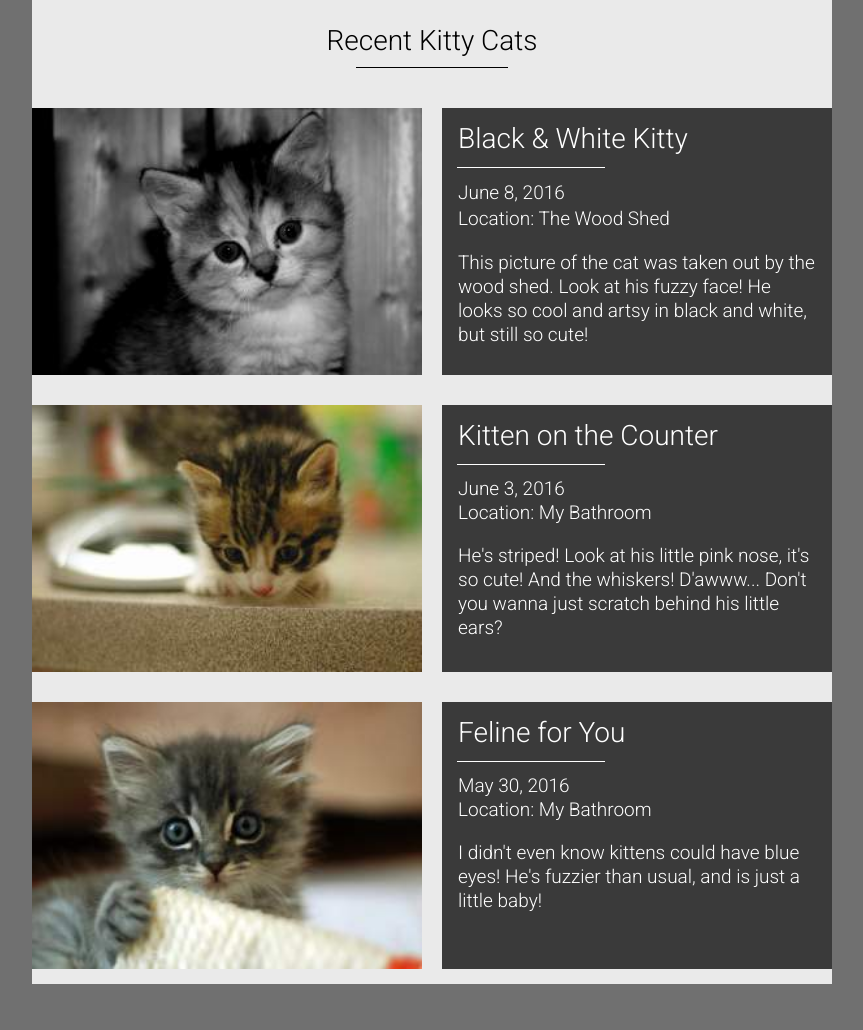
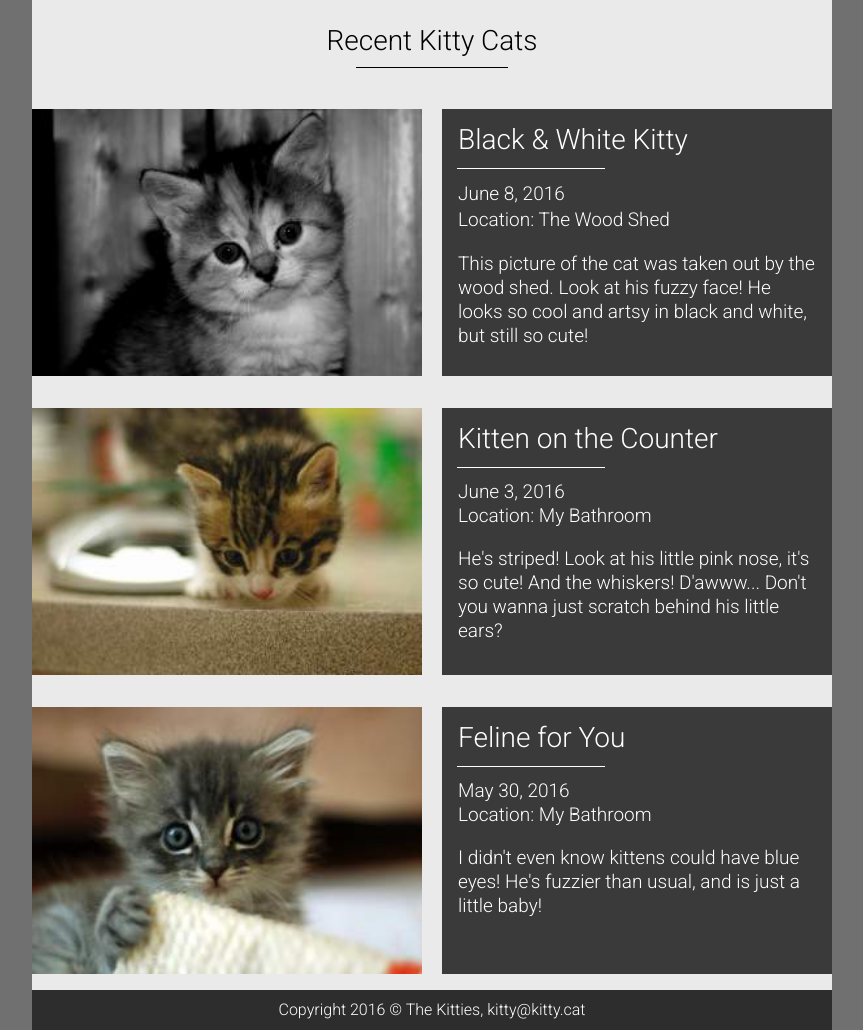
Before and after one commit to Darren-Haynes/front-end-cf-test, a PHP site: page / in a window 1280 px wide. Shown: the whole page, without its empty margins (208-1071 px from the left). Before the commit the page ends 984 px from the top, so only its background shows below. Run offline with PHP 8.4, Linux system fonts and the light colour scheme; some libraries are stand-ins or nearby versions.

Commit message:
footer added

```diff
--- a/assets/stylesheets/main.css
+++ b/assets/stylesheets/main.css
@@ -10,10 +10,10 @@ html {
 
 body {
   background-color: #707070;
+  margin: 0;
 }
 
-main,
-footer {
+main {
   margin: 0 auto;
   width: 800px;
 }
@@ -80,13 +80,13 @@ main {
 }
 
 .listing-img {
-  margin: 15px 10px 15px 0;
+  margin: 16px 10px 16px 0;
   float: left;
 }
 
 .text-box {
   position: relative;
-  margin: 15px 0 15px 10px;
+  margin: 16px 0 16px 10px;
   float: right;
 }
 
@@ -113,3 +113,24 @@ main {
 .clear-fix {
   clear: both;
 }
+
+/*
+  ========================================
+  FOOTER
+  ========================================
+*/
+
+
+footer {
+  background-color: #2D2D2D;
+  margin: 0 auto;
+  width: 800px;
+  text-align: center;
+  font-size: 16px;
+  padding: 8px 0;
+}
+
+a.no-underline {
+  text-decoration: none;
+  color: #FFF;
+}
--- a/index.html
+++ b/index.html
@@ -87,6 +87,7 @@
   <!-- Footer -->
 
   <footer>
+    Copyright 2016 &copy; The Kitties, <a href="mailto:#" class="no-underline">kitty@kitty.cat</a>
   </footer>
 
 </body>
```
